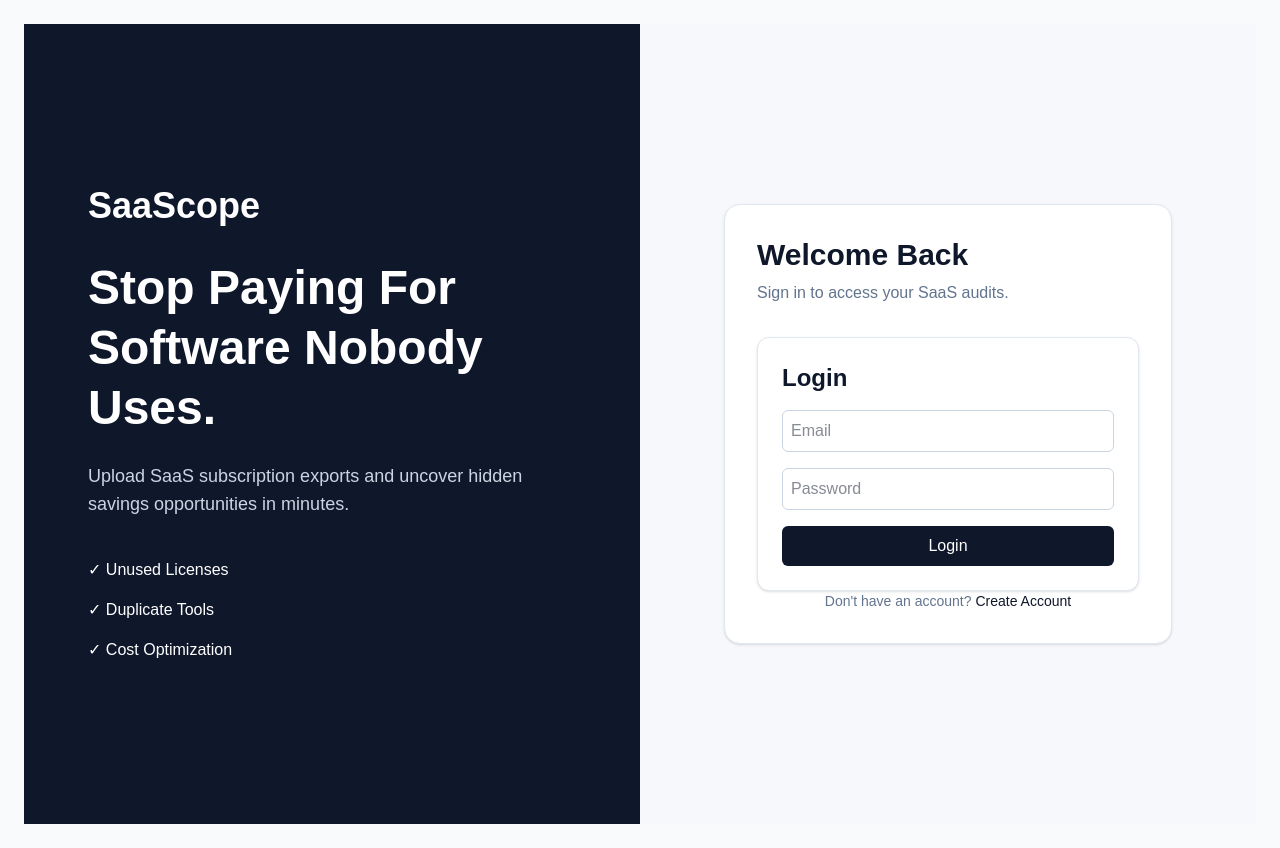
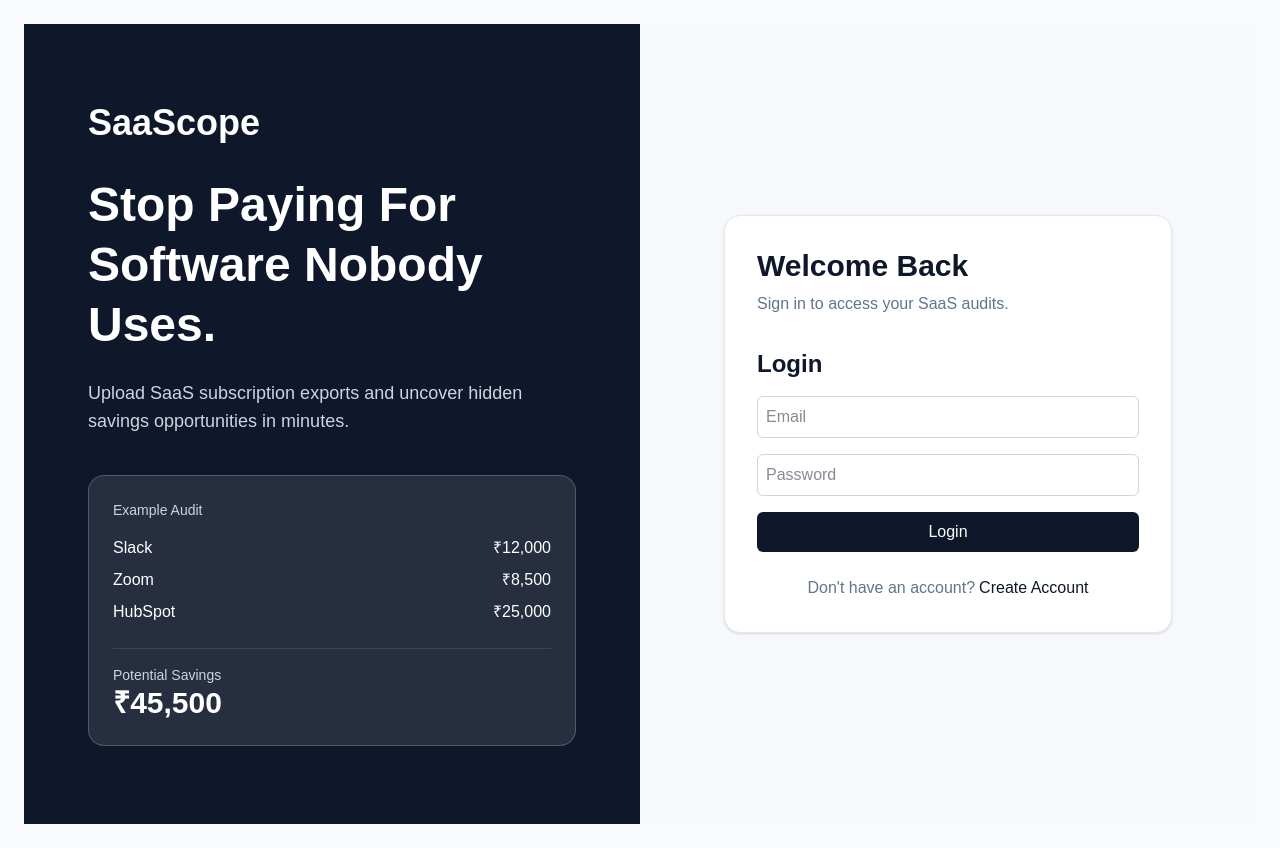
Before and after one commit to pancharasshubham/saascope-web, a Next.js app: page /login in a window 1280 px wide. Built offline with nearby package versions, Linux system fonts and the light colour scheme; no server answers.

Commit message:
feat(web): replace auth alerts with inline feedback

```diff
--- a/app/demo/page.tsx
+++ b/app/demo/page.tsx
@@ -1,6 +1,15 @@
 import Link from "next/link";
 
-<header className="border-b border-slate-200 bg-pink-50">
+<header
+  className="
+    sticky
+    top-0
+    bg-white/80
+    backdrop-blur
+    border-b
+    border-slate-200
+  "
+>
 
   <div
     className="
@@ -24,20 +33,6 @@ import Link from "next/link";
       SaaScope
     </Link>
 
-    <div className="flex gap-3">
-
-      <Link
-        href="/"
-        className="
-          px-4
-          py-2
-          rounded-lg
-          hover:bg-slate-100
-        "
-      >
-        Home
-      </Link>
-
     <Link
       href="/register"
       className="
@@ -50,8 +45,6 @@ import Link from "next/link";
     >
       Get Started
     </Link>
-
-    </div>
 
   </div>
 
--- a/app/login/page.tsx
+++ b/app/login/page.tsx
@@ -7,7 +7,10 @@ import { useRouter } from "next/navigation";
 
 import { login } from "@/lib/auth";
 import { saveToken } from "@/lib/storage";
+
 import AuthLayout from "@/components/auth-layout";
+
+import { getApiError } from "@/lib/error";
 
 export default function LoginPage() {
 
@@ -48,8 +51,9 @@ export default function LoginPage() {
 
     } catch (error) {
         console.error(error);
+
       alert(
-        "Login failed"
+        getApiError(error)
       );
 
     } finally {
@@ -67,7 +71,7 @@ export default function LoginPage() {
       {/* form */}
         <form
         onSubmit={handleSubmit}
-        className="w-full max-w-md bg-white border border-slate-200 rounded-xl p-6 shadow-sm flex flex-col gap-4"
+        className="flex flex-col gap-4"
       >
         <h1 className="text-2xl font-semibold">
           Login
@@ -109,7 +113,8 @@ export default function LoginPage() {
        <p
       className="
         text-center
-        text-sm
+        mt-6
+        text-md
         text-slate-500
       "
     >
--- a/app/register/page.tsx
+++ b/app/register/page.tsx
@@ -9,6 +9,10 @@ import { useRouter } from "next/navigation";
 import AuthLayout from "@/components/auth-layout";
 
 import { register } from "@/lib/auth";
+
+import {
+getApiError,
+} from "@/lib/error";
 
 export default function RegisterPage() {
 
@@ -24,11 +28,21 @@ export default function RegisterPage() {
 const [loading, setLoading] =
 useState(false);
 
+const [error, setError] =
+useState("");
+
+const [success, setSuccess] =
+useState("");
+
 async function handleSubmit(
 e: React.FormEvent
 ) {
 
 e.preventDefault();
+
+setError("");
+
+setSuccess("");
 
 try {
 
@@ -39,30 +53,34 @@ export default function RegisterPage() {
     password,
   });
 
-      alert(
-        "Account created successfully. Please login."
+  setSuccess(
+    "Account created successfully. Redirecting to login..."
   );
+
+  setTimeout(() => {
 
     router.push(
       "/login"
     );
 
+  }, 1200);
+
 } catch (error) {
 
   console.error(error);
 
-      alert(
-        "Registration failed"
+  setError(
+    getApiError(error)
   );
 
 } finally {
 
   setLoading(false);
 }
+
 }
 
-  return (
-    <AuthLayout
+return ( <AuthLayout
    title="Create Account"
    description="Start finding hidden SaaS costs and optimization opportunities."
  >
@@ -142,6 +160,44 @@ export default function RegisterPage() {
 
     </div>
 
+    {error && (
+
+      <div
+        className="
+          rounded-lg
+          border
+          border-red-200
+          bg-red-50
+          text-red-700
+          px-4
+          py-3
+          text-sm
+        "
+      >
+        {error}
+      </div>
+
+    )}
+
+    {success && (
+
+      <div
+        className="
+          rounded-lg
+          border
+          border-green-200
+          bg-green-50
+          text-green-700
+          px-4
+          py-3
+          text-sm
+        "
+      >
+        {success}
+      </div>
+
+    )}
+
     <button
       type="submit"
       disabled={loading}
@@ -153,6 +209,7 @@ export default function RegisterPage() {
         py-3
         font-medium
         hover:bg-slate-800
+        disabled:opacity-60
       "
     >
       {
@@ -188,5 +245,6 @@ export default function RegisterPage() {
   </form>
 
 </AuthLayout>
+
 );
 }
--- a/components/auth-layout.tsx
+++ b/components/auth-layout.tsx
@@ -41,13 +41,58 @@ export default function AuthLayout({
             opportunities in minutes.
           </p>
 
-          <div className="space-y-4 mt-10">
+          <div
+            className="
+              mt-10
+              bg-white/10
+              border
+              border-white/20
+              rounded-2xl
+              p-6
+            "
+          >
 
-            <p>✓ Unused Licenses</p>
+            <p className="text-sm text-slate-300">
+              Example Audit
+            </p>
 
-            <p>✓ Duplicate Tools</p>
+            <div className="mt-4">
 
-            <p>✓ Cost Optimization</p>
+              <div className="flex justify-between">
+                <span>Slack</span>
+                <span>₹12,000</span>
+              </div>
+
+              <div className="flex justify-between mt-2">
+                <span>Zoom</span>
+                <span>₹8,500</span>
+              </div>
+
+              <div className="flex justify-between mt-2">
+                <span>HubSpot</span>
+                <span>₹25,000</span>
+              </div>
+
+            </div>
+
+            <div
+              className="
+                mt-6
+                pt-4
+                border-t
+                border-white/10
+              "
+            >
+
+              <p className="text-sm text-slate-300">
+                Potential Savings
+              </p>
+
+              <h3 className="text-3xl font-bold">
+                ₹45,500
+              </h3>
+
+            </div>
 
           </div>
 
--- /dev/null
+++ b/lib/error.ts
@@ -0,0 +1,19 @@
+import axios from "axios";
+
+export function getApiError(
+  error: unknown
+) {
+
+  if (
+    axios.isAxiosError(error)
+  ) {
+
+    return (
+      error.response?.data?.error ??
+      error.response?.data?.message ??
+      "Something went wrong"
+    );
+  }
+
+  return "Something went wrong";
+}
```
Lines whose indentation alone changed are shown as unchanged.
